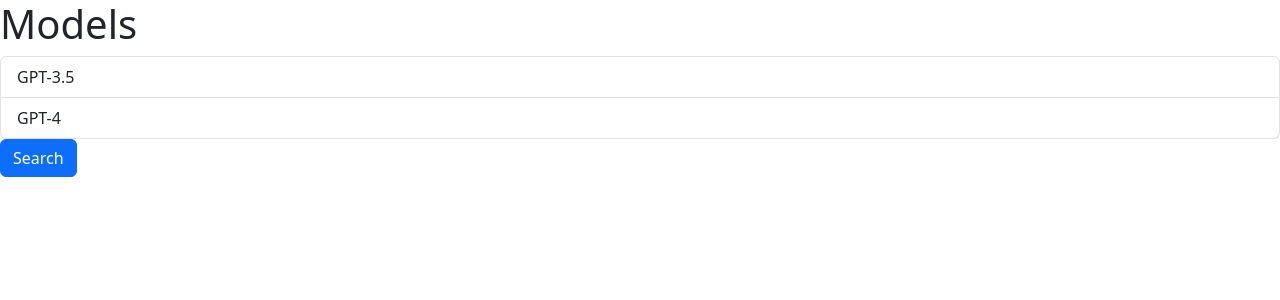
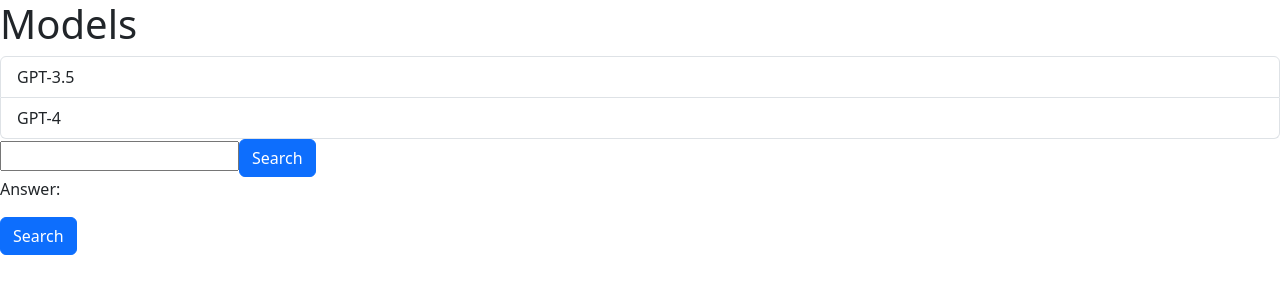
Before and after one commit to rguilmain/rag-app, a React (Vite) app in the folder frontend/: page / in a window 1280 px wide. Shown: the top 300 px of the page. Built offline with nearby package versions, Linux system fonts and the light colour scheme.

Commit message:
add SearchProcessor component that connects to backend

```diff
--- a/frontend/src/App.tsx
+++ b/frontend/src/App.tsx
@@ -2,6 +2,7 @@
 import Alert from "./components/Alert";
 import Button from "./components/Button";
 import ListGroup from "./components/ListGroup";
+import SearchProcessor from "./components/SearchProcessor";
 
 function App() {
   const [alertVisible, setAlertVisibility] = useState(false);
@@ -19,6 +20,7 @@
         items={models}
         onSelectItem={handleSelectItem}
       />
+      <SearchProcessor />
       <Button onClick={() => setAlertVisibility(true)}>Search</Button>
       {alertVisible && (
         <Alert onClose={() => setAlertVisibility(false)}>
--- /dev/null
+++ b/frontend/src/components/SearchProcessor.tsx
@@ -0,0 +1,31 @@
+import { useState } from "react";
+import axios from "axios";
+import Button from "./Button";
+
+const SearchProcessor = () => {
+  const [query, setQuery] = useState("");
+  const [answer, setAnswer] = useState("");
+
+  const handleQueryChange = (e: any) => {
+    setQuery(e.target.value);
+  };
+
+  const handleSearch = async () => {
+    try {
+      const response = await axios.get(`http://127.0.0.1/search?q=${query}`);
+      setAnswer(response.data.answer);
+    } catch (error) {
+      console.error("Error processing query:", error);
+    }
+  };
+
+  return (
+    <div>
+      <input type="text" value={query} onChange={handleQueryChange} />
+      <Button onClick={handleSearch}>Search</Button>
+      <p>Answer: {answer}</p>
+    </div>
+  );
+};
+
+export default SearchProcessor;
```
Also changed, not shown: 2 other files (tests, documents, lock files or other folders).
